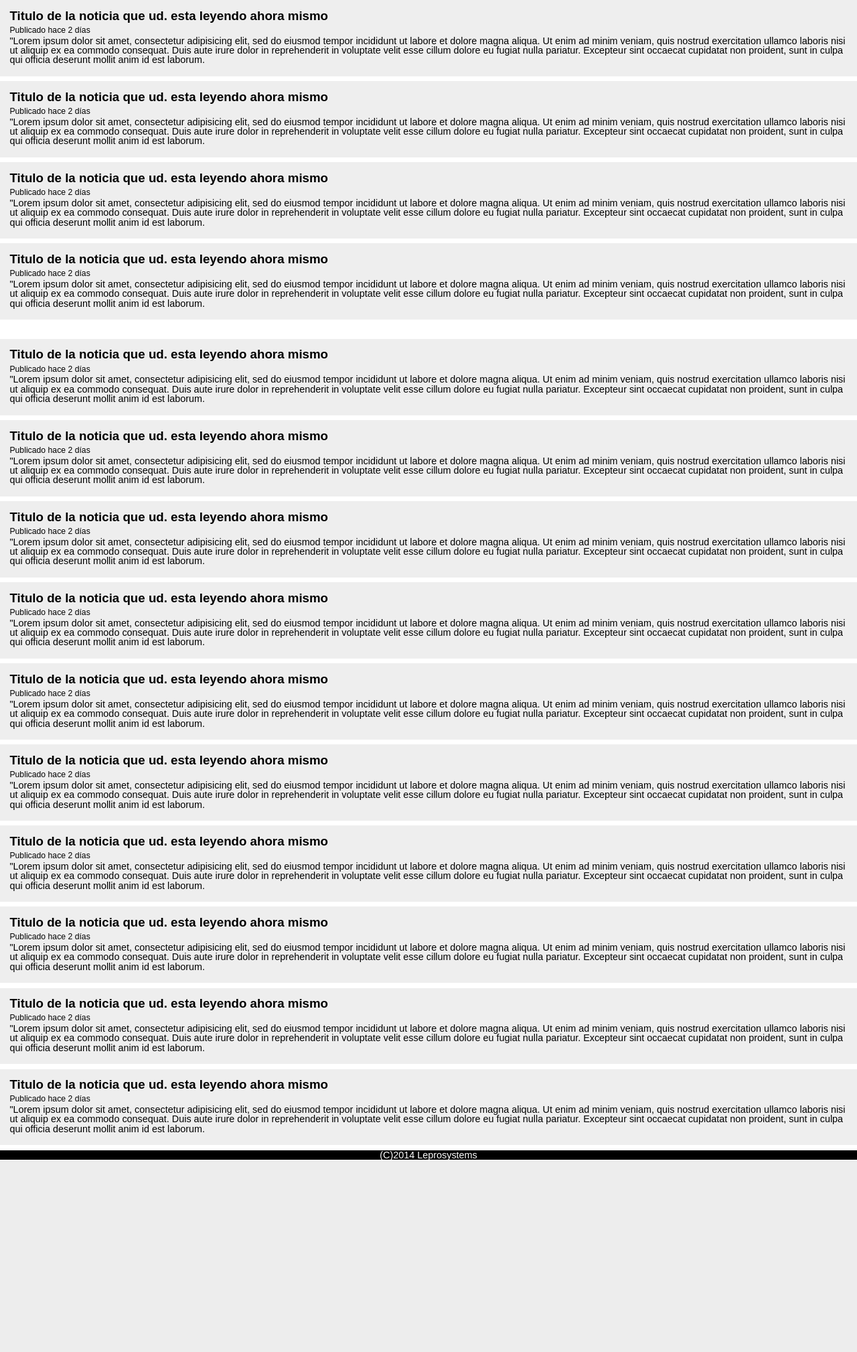
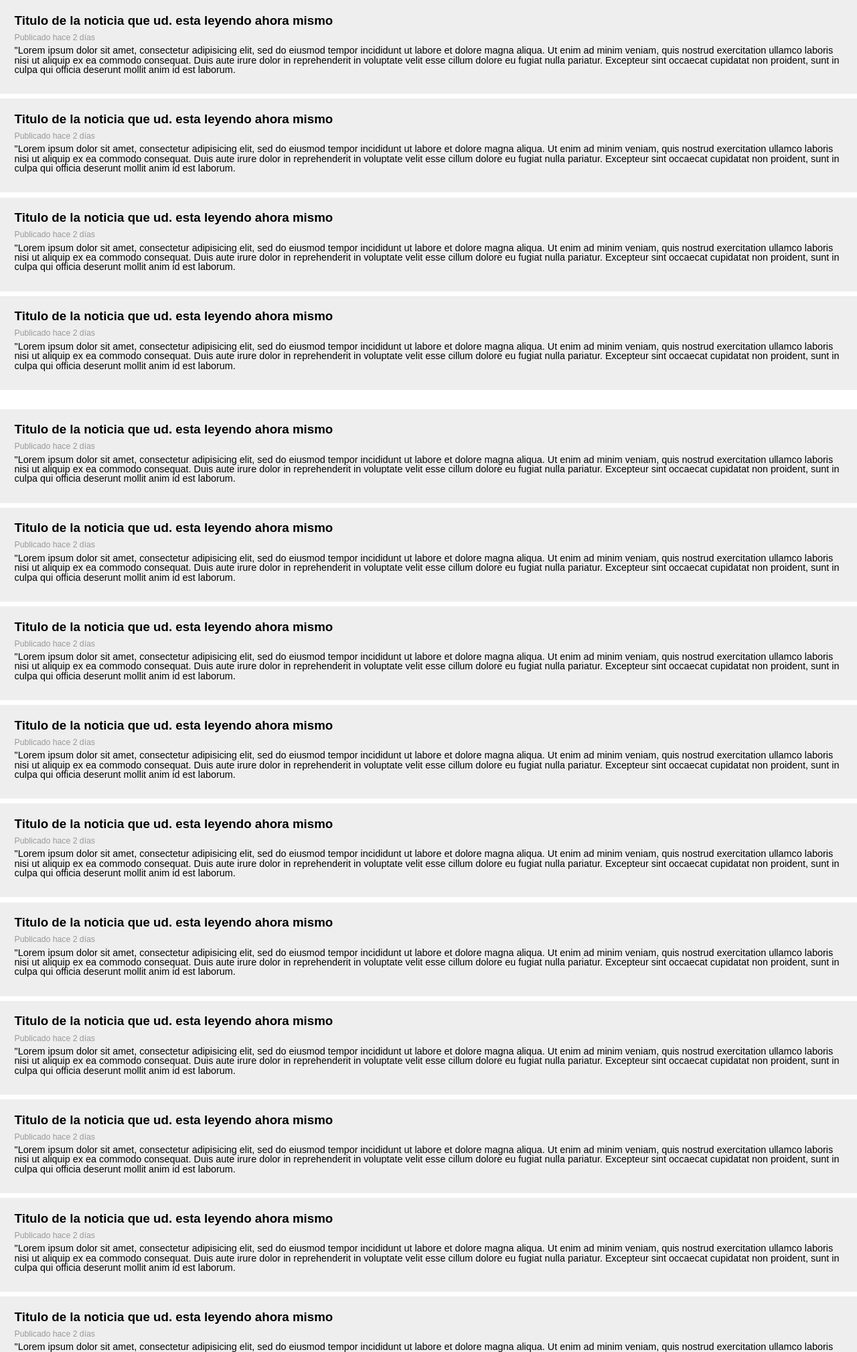
Before and after one commit to Leprosy/diario, a PHP site: page / in a window 1280 px wide. Shown: the part 43-2061 px from the top of the page at 67% size. Before the commit the page ends 1775 px from the top, so only its background shows below. Run offline with PHP 8.4, Linux system fonts and the light colour scheme.

Commit message:
More padding

```diff
--- a/css/style.css
+++ b/css/style.css
@@ -54,7 +54,7 @@ body {
 h1 {
     font-weight: bold;
     font-size: 130%;
-    margin-bottom: 0.3em;
+    margin-bottom: 0.5em;
 }
 
 #page {
@@ -71,16 +71,17 @@ h1 {
     text-align: center;
 }
 
+#page article {
+    padding: 1.5em;
+    background-color: #eee;
+    margin-bottom: 0.5em;
+}
 #page article p {
-    margin-bottom: 0.2em;
+    margin-bottom: 0.5em;
 }
 #page article p.meta {
     font-size: 85%;
-}
-#page article {
-    padding: 1em;
-    background-color: #eee;
-    margin-bottom: 0.5em;
+    color: #999;
 }
 
 #big {
```
